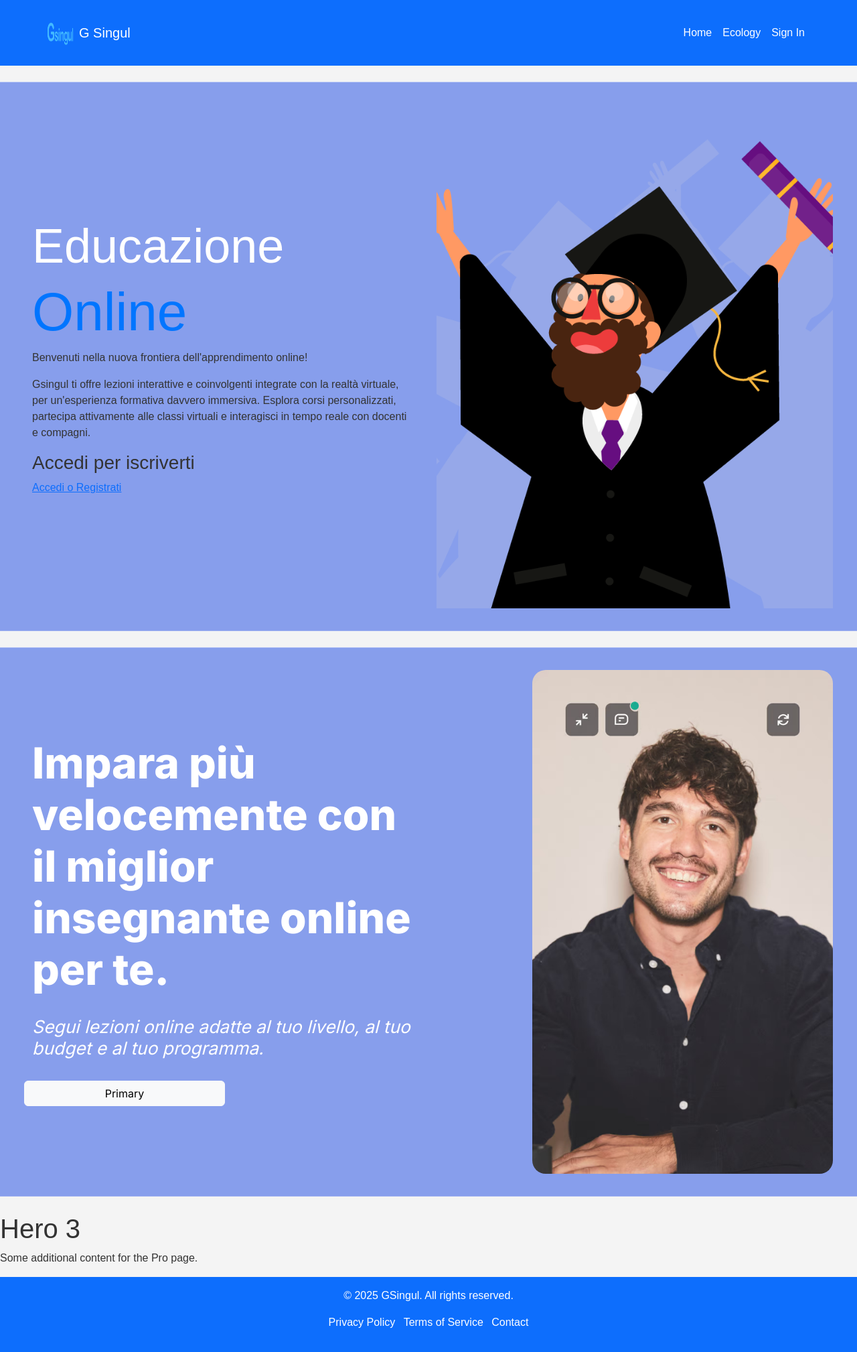
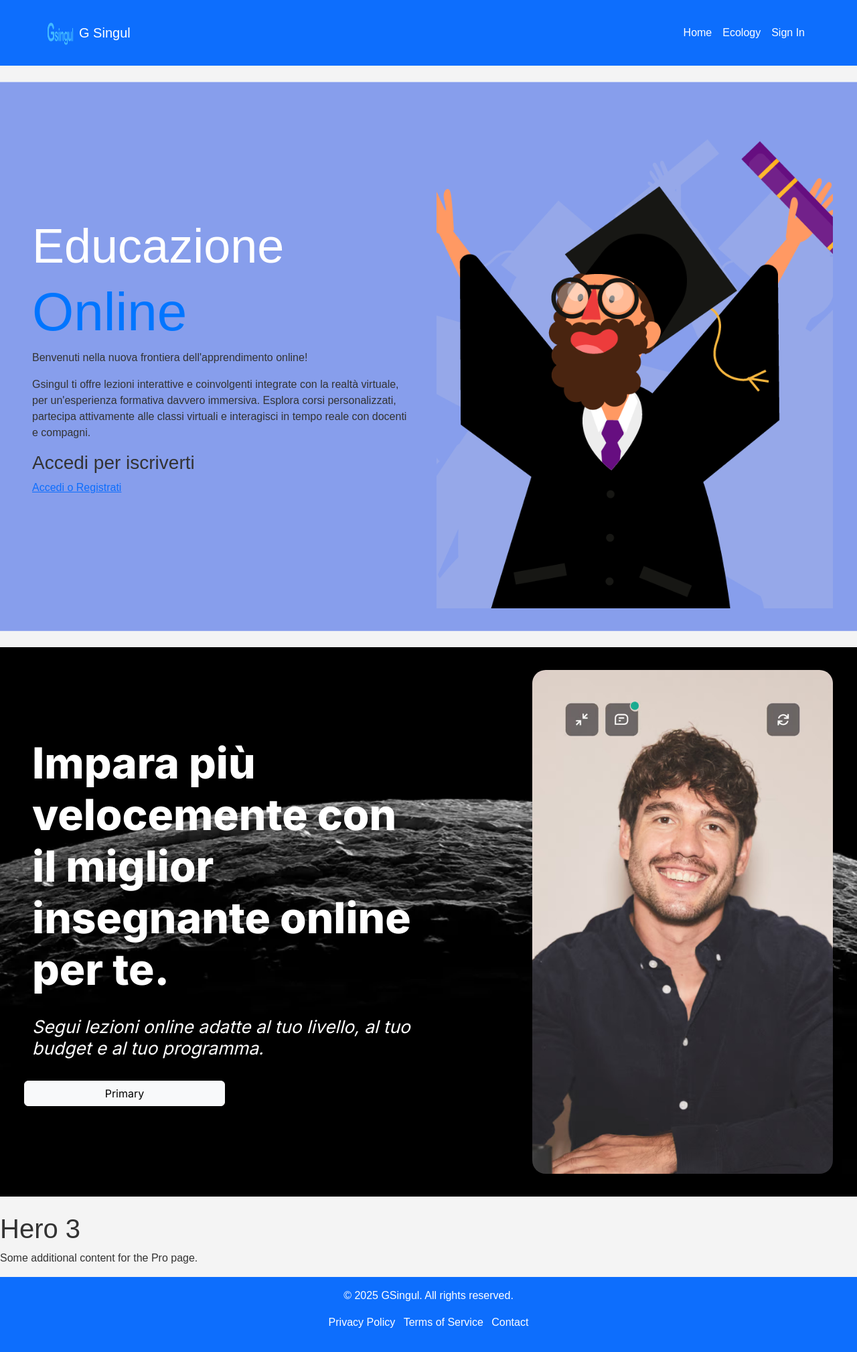
Before and after one commit to GSingul/grafica-bootstraps, a Jekyll site: the page built from index.md, in a window 1280 px wide. Shown: the whole page at 67% size. Built offline with Jekyll 4.4.1, drawn with Linux system fonts in a browser that asks for light colours.

Commit message:
Update gsingul.css

```diff
--- a/assets/css/gsingul.css
+++ b/assets/css/gsingul.css
@@ -22,6 +22,6 @@ body {
 .background-hero2 {
     min-height: 820px;
     width: 100%;
-    background: url('../images/Background_home.jpg') no-repeat center center;
+    background: url('../images/black-space-background.webp') no-repeat center center;
     background-size: cover;
 }
```
